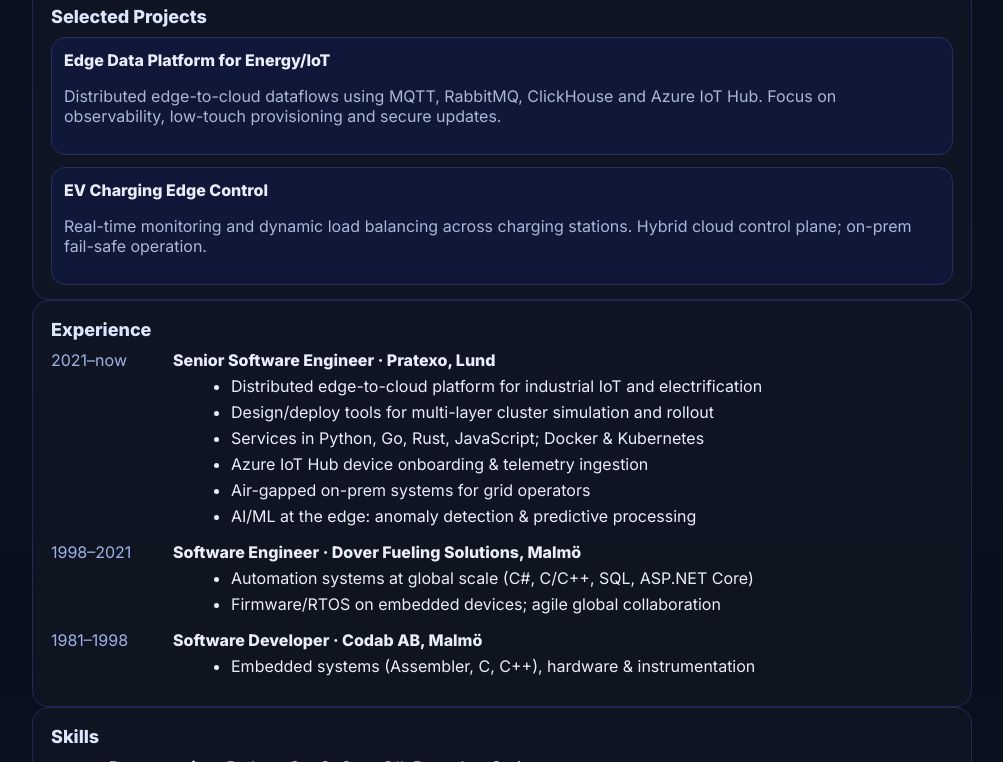
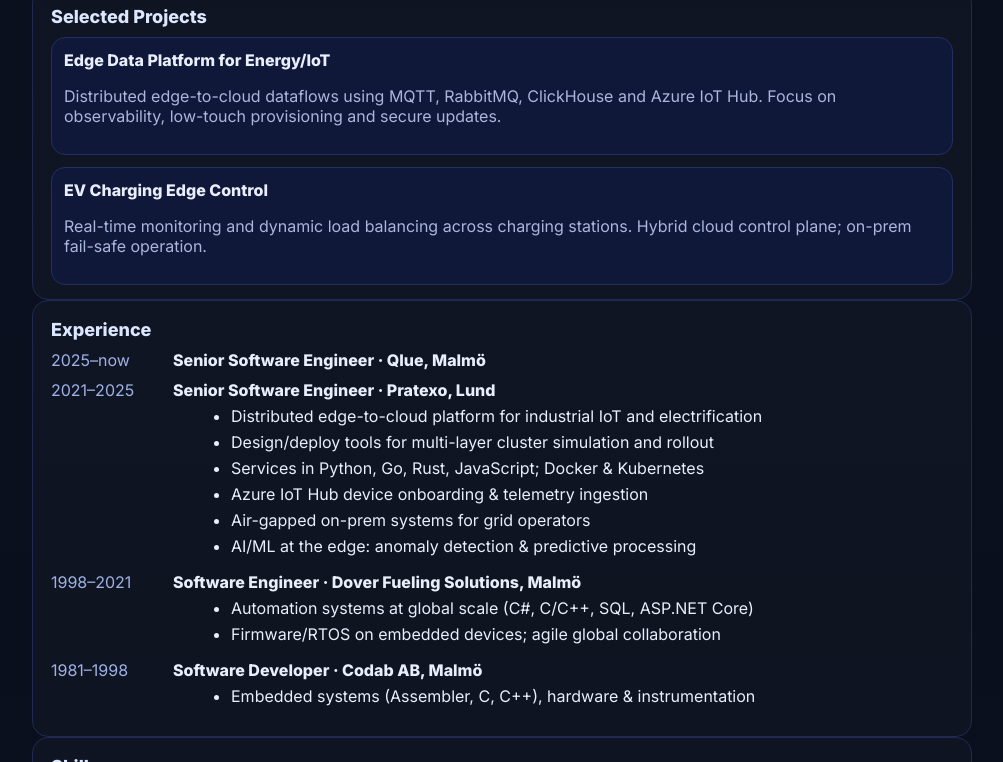
Before and after one commit to jorgen-simonsson/jorgen-simonsson.github.io, a plain HTML site: page index.html in a window 1280 px wide. Shown: the part 546-1308 px from the top of the page, without its empty margins (138-1141 px from the left). Drawn offline with Linux system fonts and the light colour scheme.

Commit message:
Update experience section with current position and dates

```diff
--- a/index.html
+++ b/index.html
@@ -165,7 +165,13 @@
     <section id="experience">
       <h2>Experience</h2>
       <div class="block">
-        <div class="when">2021–now</div>
+        <div class="when">2025–now</div>
+        <div>
+          <strong>Senior Software Engineer · Qlue, Malmö</strong>
+        </div>
+      </div>
+      <div class="block">
+        <div class="when">2021–2025</div>
         <div>
           <strong>Senior Software Engineer · Pratexo, Lund</strong>
           <ul>
```
